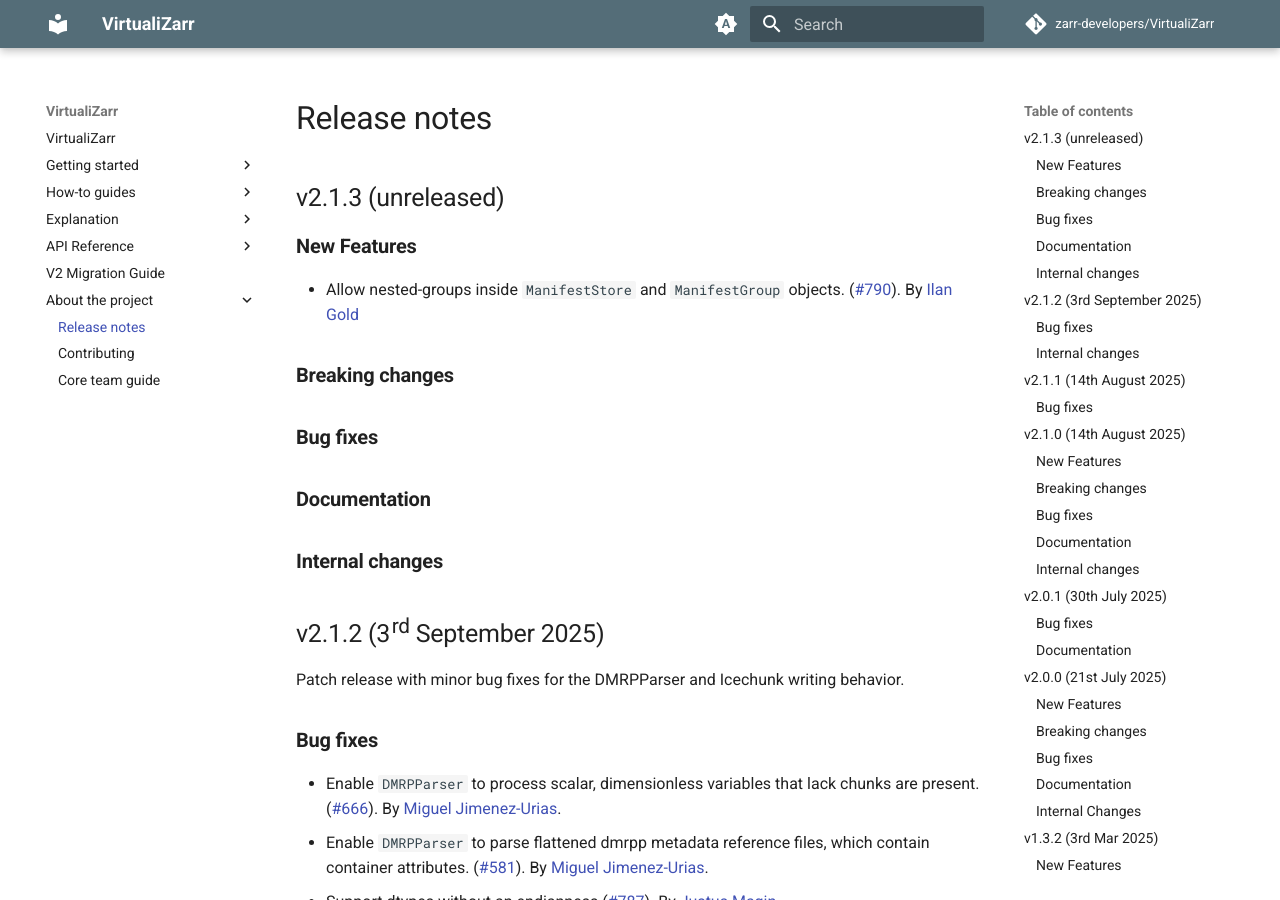
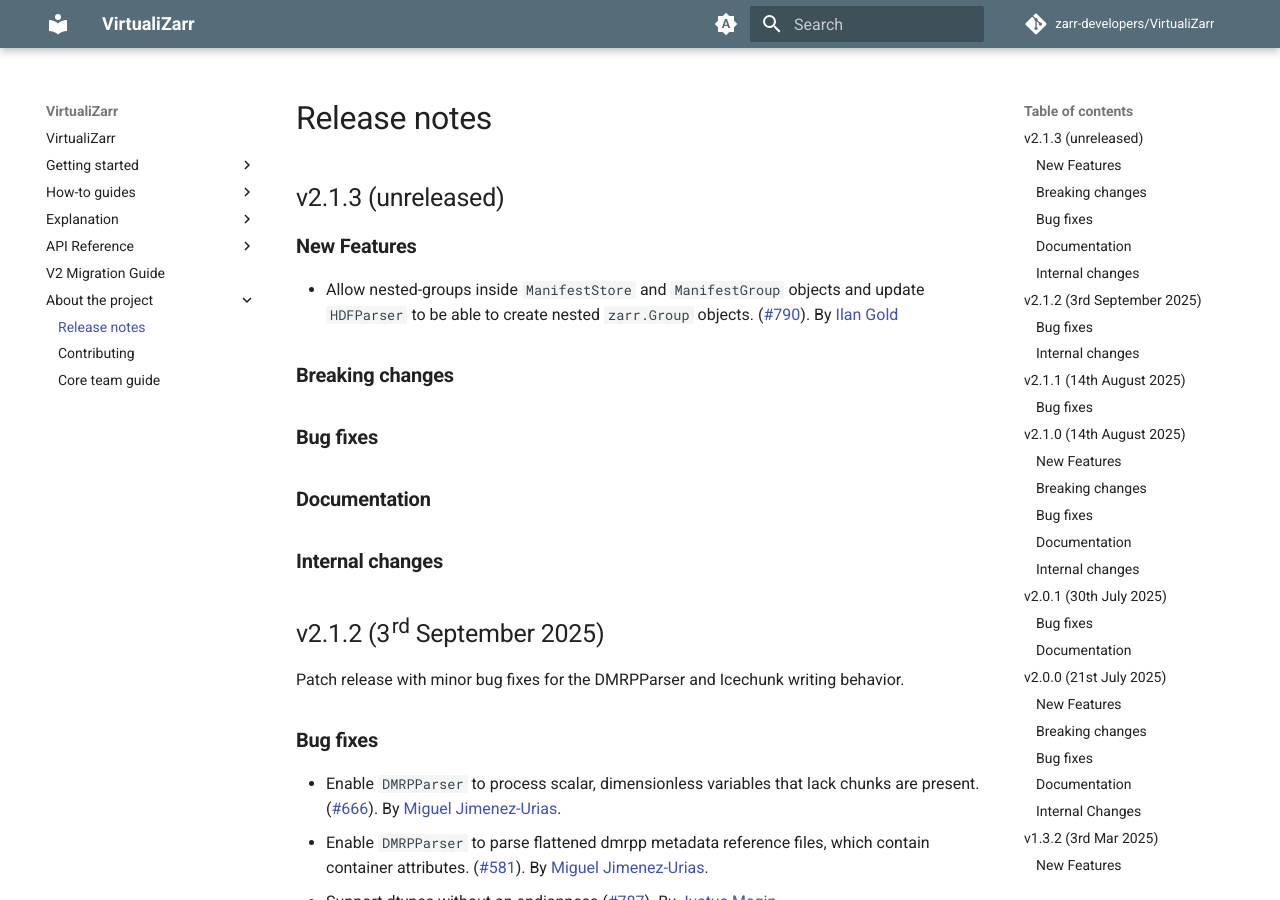
Before and after one commit to zarr-developers/VirtualiZarr, an MkDocs documentation site: the page built from docs/releases.md, in a window 1280 px wide and 900 px high. Built offline with MkDocs 1.6.1 and Material for MkDocs 9.7.7, drawn with Linux system fonts in a browser that asks for light colours; comment, search, counter and statistics services are not loaded; the version menu is left out.

Commit message:
fix: update release note

```diff
--- a/docs/releases.md
+++ b/docs/releases.md
@@ -4,7 +4,7 @@
 
 ### New Features
 
-- Allow nested-groups inside `ManifestStore` and `ManifestGroup` objects.
+- Allow nested-groups inside `ManifestStore` and `ManifestGroup` objects and update `HDFParser` to be able to create nested `zarr.Group` objects.
   ([#790](https://github.com/zarr-developers/VirtualiZarr/pull/790)).
   By [Ilan Gold](https://github.com/ilan-gold)
 
```
